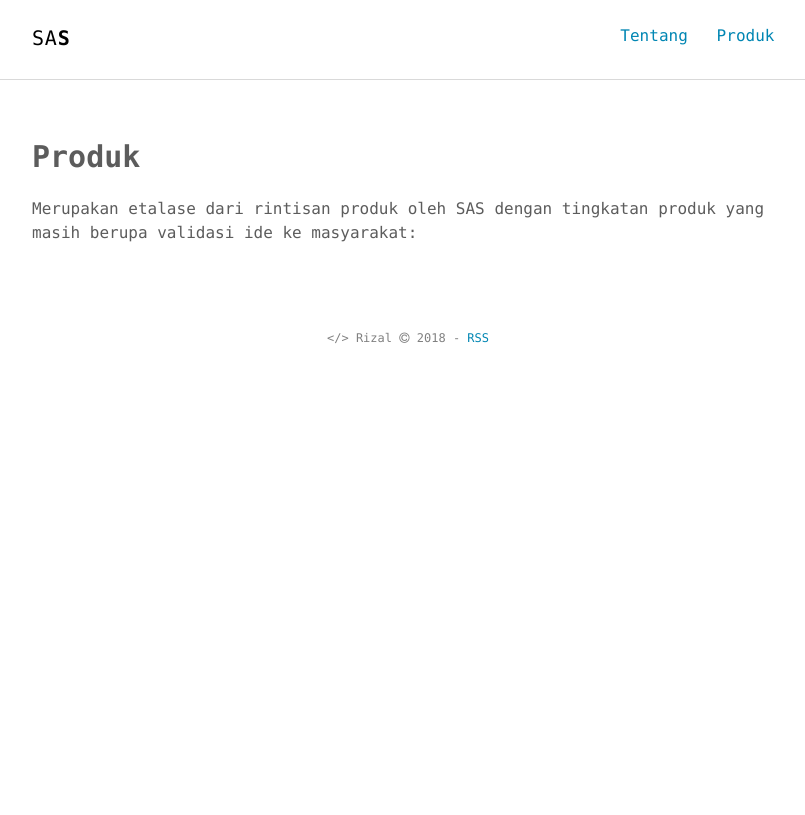
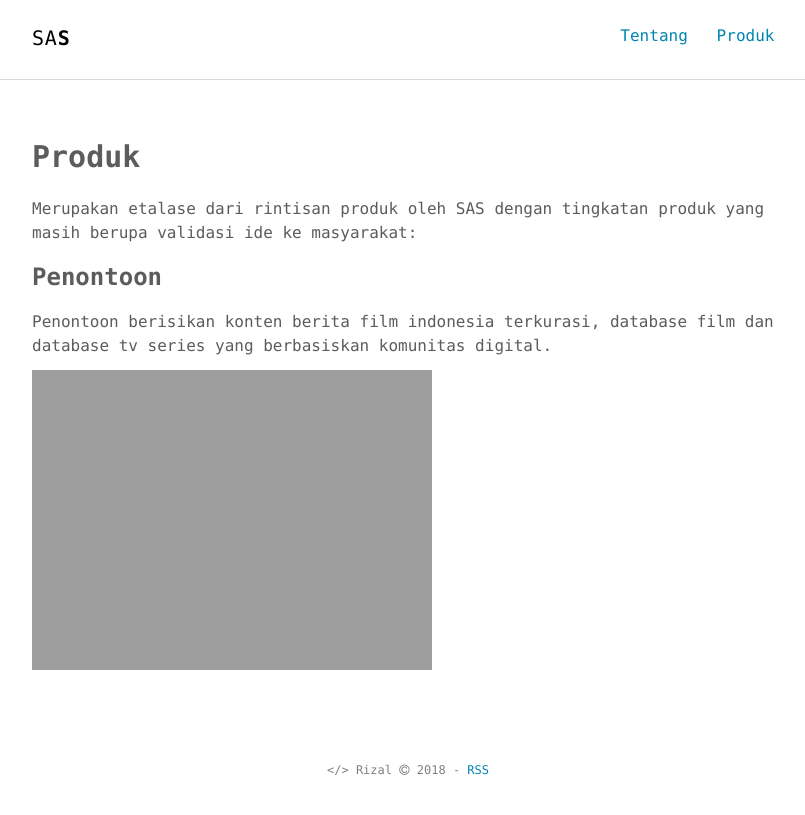
Before and after one commit to syafrizaladi/saktia, a Jekyll site: the page built from produk.md, in a window 1280 px wide. Shown: the top 815 px of the page, without its empty margins (232-1037 px from the left). Built offline with Jekyll 4.4.1, drawn with Linux system fonts in a browser that asks for light colours.

Commit message:
Update produk.md

```diff
--- a/produk.md
+++ b/produk.md
@@ -5,3 +5,8 @@ permalink: /produk/
 ---
 
 Merupakan etalase dari rintisan produk oleh SAS dengan tingkatan produk yang masih berupa validasi ide ke masyarakat:
+
+### Penontoon
+Penontoon berisikan konten berita film indonesia terkurasi, database film dan database tv series yang berbasiskan komunitas digital.
+
+![Penontoon](https://syafrizaladi.github.io/assets/images/penontoon.png)
```
